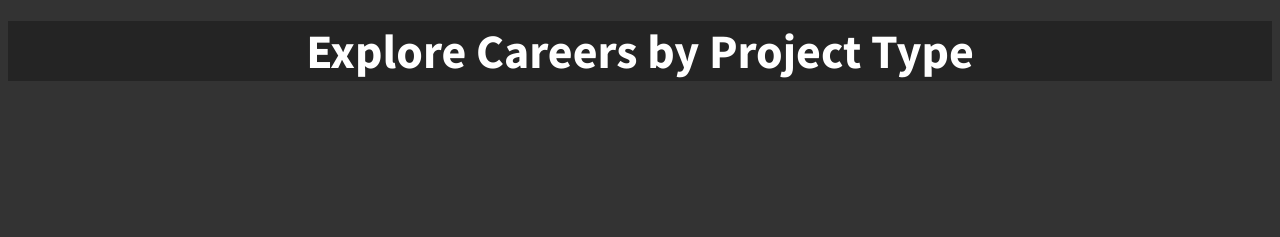
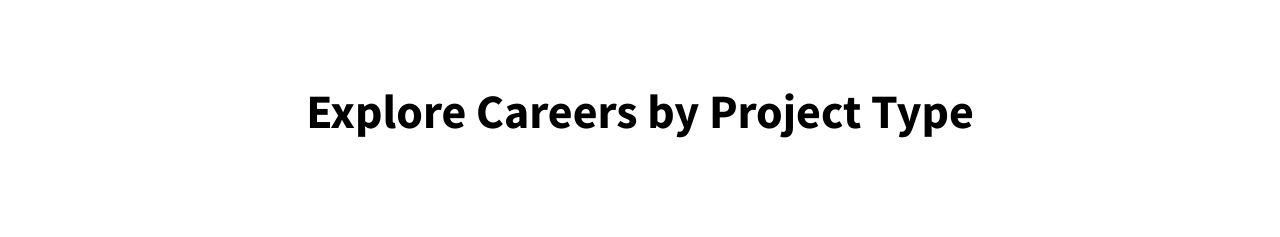
Before and after one commit to lijenny99/Rbc-job-thing, a plain HTML site: page index.html in a window 1280 px wide. Shown: the top 237 px of the page. Drawn offline with Linux system fonts and the light colour scheme.

Commit message:
Add files via upload

```diff
--- a/dots.css
+++ b/dots.css
@@ -1,8 +1,3 @@
-html {
-  background: #333;
-  height: 100%;
-  backface-visibility: hidden;
-}
 
 #c {
   position: absolute;
--- a/index.html
+++ b/index.html
@@ -10,10 +10,10 @@
 
 <body>
   <h1>
-  <font color="white" size="30">
-
+  <font color="black" size="30">
       <center>
         <b>
+    <br>
           Explore Careers by Project Type
         </b>
       </center>
--- a/main.css
+++ b/main.css
@@ -251,7 +251,7 @@
 
 
 body {
-  background-color: #242424;
+  background-color: #FFFFFF;
   font-family: 'Source Sans Pro', sans-serif;
 }
 
```
